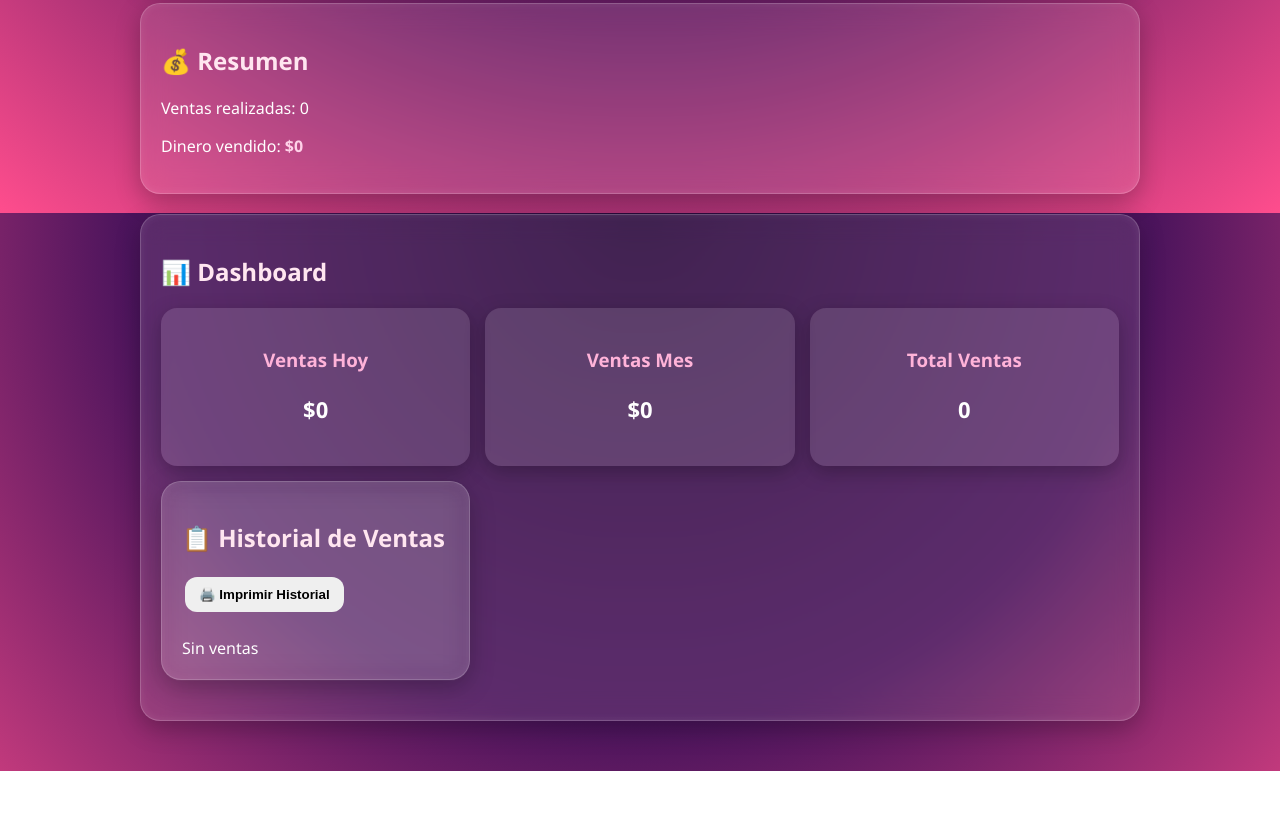
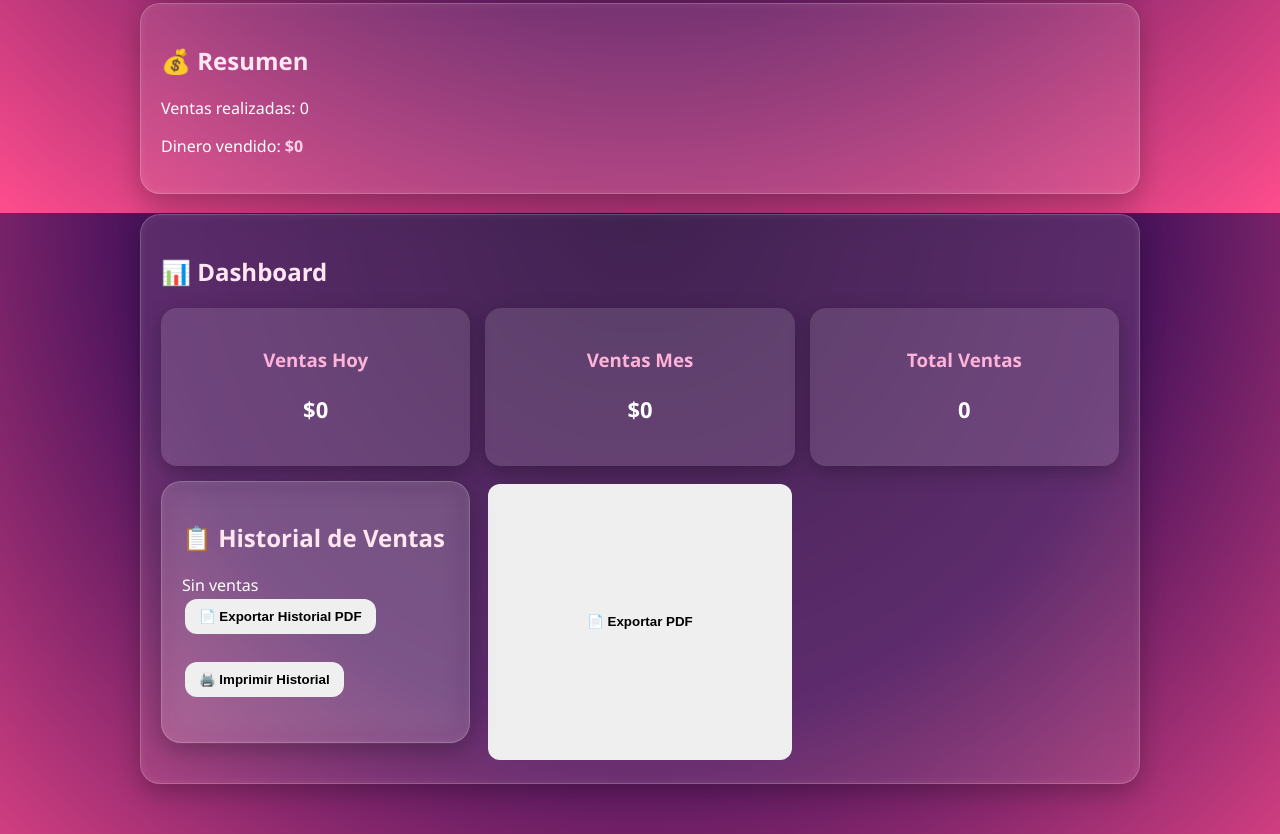
Before and after one commit to danttepoli3000-cmd/minegocio-pos, a website: page public/index.html in a window 1280 px wide. Shown: the part 1387-2221 px from the top of the page. Before the commit the page ends 2158 px from the top, so only its background shows below. Drawn offline with nearby package versions, Linux system fonts and the light colour scheme; no server answers.

Commit message:
Agregar exportar historial PDF

```diff
--- a/public/index.html
+++ b/public/index.html
@@ -98,19 +98,31 @@ oninput="cargarProductos()">
 
 <h2>📋 Historial de Ventas</h2>
 
+<div id="historial">Sin ventas</div>
+
+<button onclick="exportarPDF()">
+📄 Exportar Historial PDF
+</button>
+
+<br><br>
+
 <button onclick="imprimirHistorial()">
 🖨️ Imprimir Historial
 </button>
 
 <br><br>
 
-<div id="historial">
-Sin ventas
-</div>
+
 
 </div>
+<script src="https://cdnjs.cloudflare.com/ajax/libs/jspdf/2.5.1/jspdf.umd.min.js"></script>
 
 <script src="script.js"></script>
 
+
+
+<button onclick="exportarPDF()">
+📄 Exportar PDF
+</button>
 </body>
 </html>
--- a/public/script.js
+++ b/public/script.js
@@ -402,9 +402,82 @@ function imprimirHistorial() {
 
 
 
+async function exportarPDF() {
 
+    const { jsPDF } = window.jspdf;
+
+    const doc = new jsPDF();
+
+    doc.setFontSize(18);
+    doc.text("MI TIENDITA POS", 20, 20);
+
+    doc.setFontSize(12);
+    doc.text("Historial de Ventas", 20, 30);
+
+    let y = 45;
+
+    const historial =
+        document.getElementById("historial").innerText.split("\n");
+
+    historial.forEach(linea => {
+
+        if (linea.trim() !== "") {
+
+            doc.text(linea, 20, y);
+
+            y += 8;
+
+        }
+
+    });
+
+    doc.save("Historial_Ventas.pdf");
+
+}
 
 function cerrarSesion() {
     localStorage.clear();
     window.location = "login.html";
 }
+
+async function exportarPDF() {
+
+    const { jsPDF } = window.jspdf;
+
+    const doc = new jsPDF();
+
+    doc.setFontSize(18);
+    doc.text("MI TIENDITA POS", 20, 20);
+
+    doc.setFontSize(12);
+
+    const fecha = new Date().toLocaleDateString("es-CL");
+
+    doc.text("Historial de Ventas", 20, 30);
+    doc.text("Fecha: " + fecha, 20, 38);
+
+    let y = 50;
+
+    const historial =
+        document.getElementById("historial").innerText.split("\n");
+
+    historial.forEach(linea => {
+
+        if (linea.trim() != "") {
+
+            doc.text(linea, 20, y);
+
+            y += 8;
+
+            if (y > 280) {
+                doc.addPage();
+                y = 20;
+            }
+
+        }
+
+    });
+
+    doc.save("Historial_" + fecha.replace(/\//g, "-") + ".pdf");
+
+}
```
